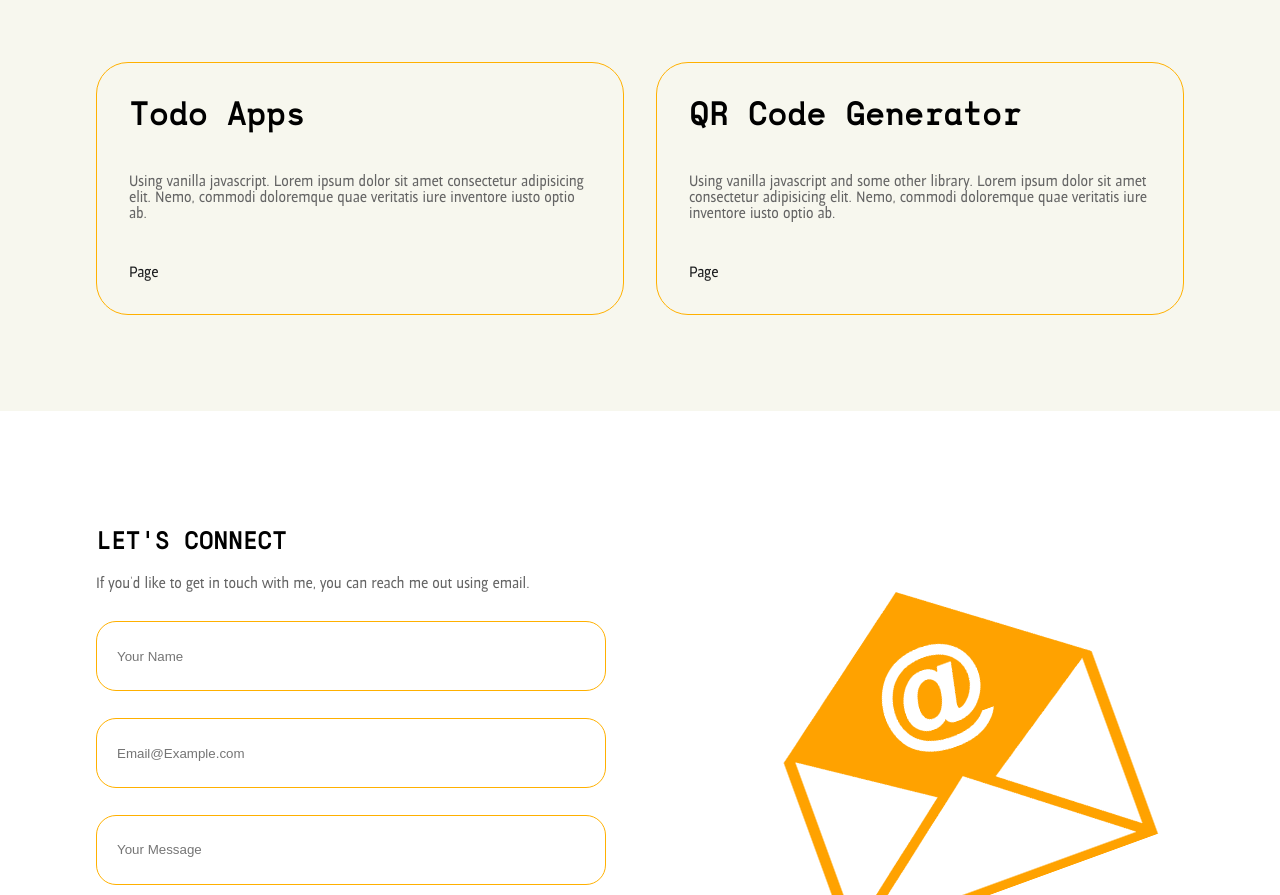
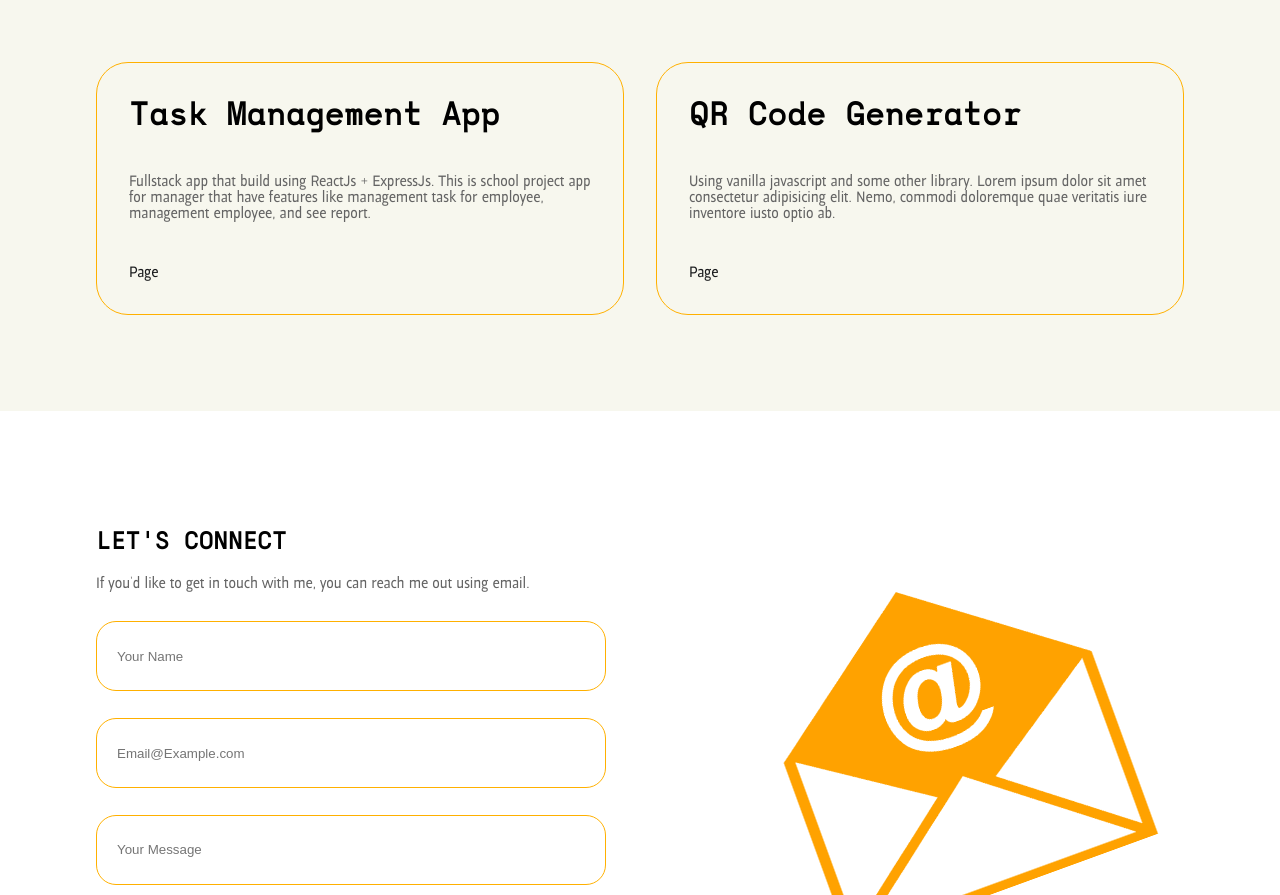
Before and after one commit to Faishal24/porto-react, a React (Vite) app: page / in a window 1280 px wide. Shown: the part 2092-2987 px from the top of the page. Built offline with nearby package versions, Linux system fonts and the light colour scheme.

Commit message:
update project

```diff
--- a/src/components/Section3.jsx
+++ b/src/components/Section3.jsx
@@ -30,13 +30,13 @@ const Section3 = () => {
             <a href="https://24-notes-react.vercel.app/">Page</a>
           </div>
           <div class="p3" data-aos="fade-left">
-              <h2>Todo Apps</h2>
+              <h2>Task Management App</h2>
               <p>
-                Using vanilla javascript. Lorem ipsum
-                dolor sit amet consectetur adipisicing elit. Nemo, commodi
-                doloremque quae veritatis iure inventore iusto optio ab.
+                Fullstack app that build using ReactJs + ExpressJs.
+                This is school project app for manager that have features like management task for employee,
+                management employee, and see report.
               </p>
-              <a href="https://faishal24.github.io/mini_project/todo/index.html">Page</a>
+              <a href="https://taskmanagementfrontend-faishal24s-projects.vercel.app/login">Page</a>
             </div>
           <div className="p4" data-aos="fade-left">
             <h2>QR Code Generator</h2>
```
